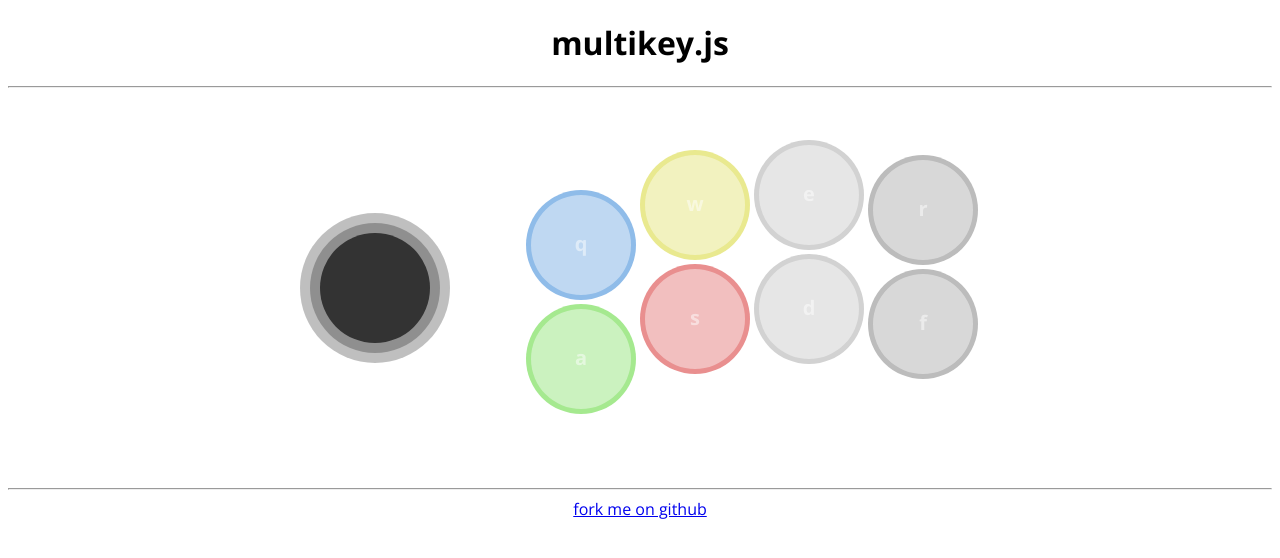
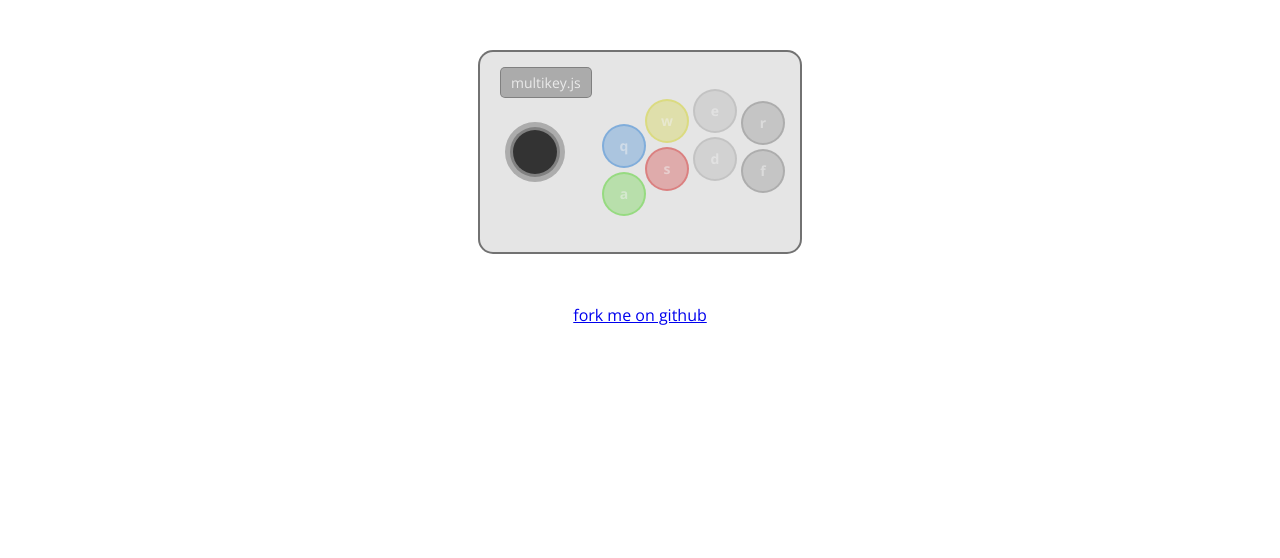
Before and after one commit to 32teeth/multikey.js, a plain HTML site: page index.html in a window 1280 px wide. Drawn offline with nearby package versions, Linux system fonts and the light colour scheme.

Commit message:
general updates to example

```diff
--- a/controller.js
+++ b/controller.js
@@ -40,40 +40,40 @@ function controller()
         switch(dir)
         {
           case 1://left
-            ball.style.left = "-20px";
-            ball.style.top = "20px";
+            ball.style.left = "-8px";
+            ball.style.top = "8px";
           break;
           case 2://up
-            ball.style.left = "20px";
-            ball.style.top = "-20px";
+            ball.style.left = "8px";
+            ball.style.top = "-8px";
           break;
           case 3://left up
-            ball.style.left = "-20px";
-            ball.style.top = "-20px";
+            ball.style.left = "-8px";
+            ball.style.top = "-8px";
           break;
           case 4://right
-            ball.style.left = "60px";
-            ball.style.top = "20px";
+            ball.style.left = "24px";
+            ball.style.top = "8px";
           break;
           case 6://right up
-            ball.style.left = "60px";
-            ball.style.top = "-20px";
+            ball.style.left = "24px";
+            ball.style.top = "-8px";
           break;
           case 8://down
-            ball.style.left = "20px";
-            ball.style.top = "60px";
+            ball.style.left = "8px";
+            ball.style.top = "24px";
           break;
           case 9://left down
-            ball.style.left = "-20px";
-            ball.style.top = "60px";
+            ball.style.left = "-8px";
+            ball.style.top = "24px";
           break;
           case 12://right down
-            ball.style.left = "60px";
-            ball.style.top = "60px";
+            ball.style.left = "24px";
+            ball.style.top = "24px";
           break;
           default:
-            ball.style.left = "20px";
-            ball.style.top = "20px";
+            ball.style.left = "8px";
+            ball.style.top = "8px";
           break;
 
         }
--- a/index.html
+++ b/index.html
@@ -10,9 +10,9 @@
 <link rel="stylesheet" href="styles.css" />
 </head>
 <body>
-<h1>multikey.js</h1>
-<hr>
+
 <section class="joystick">
+  <header>multikey.js</header>
   <div class="stick">
     <div class="shadow"></div>
     <div class="shaft"></div>
@@ -36,8 +36,8 @@
 
 <!--footer-->
 <footer>
-  <hr>
-  <a href="#">fork me on github</a>
+
+  <a href="#" class="btn">fork me on github</a>
 </footer>
 <script src="controller.js"></script>
 <script src="multikey.js"></script>
--- a/styles.css
+++ b/styles.css
@@ -6,72 +6,90 @@ body
 
 .joystick
 {
-  width:680px;
-  height:300px;
+  width:320px;
+  height:200px;
   display: block;
   position:relative;
   margin:50px auto;
+  border:solid 2px rgba(0,0,0,0.5);
+  border-radius:15px;
+  background: rgba(0,0,0,0.1);
+}
+
+header
+{
+  position:absolute;
+  top:15px;
+  left:20px;
+  padding:5px 10px;
+  border:solid 1px rgba(0,0,0,0.25);
+  border-radius:5px;
+  border-color:rgba(0,0,0,0.25);
+  background:rgba(0,0,0,0.25);
+  color:rgba(255,255,255,0.75);
+  font-size:14px;
 }
 
 .stick
 {
   border-radius:100%;
   background:rgba(0,0,0,0.25);
-  width:150px;
-  height:150px;
+  width:60px;
+  height:60px;
   position:relative;
-  top:75px;
+  top:70px;
+  left:25px;
 }
 
 .shadow
 {
   border-radius:100%;
   background:rgba(0,0,0,0.25);
-  width:130px;
-  height:130px;
+  width:50px;
+  height:50px;
   position:absolute;
-  left:10px;
-  top:10px;
+  left:5px;
+  top:5px;
 }
 
 .shaft
 {
   border-radius:100%;
   background:rgba(255,255,255,1);
-  width:40px;
-  height:40px;
+  width:16px;
+  height:16px;
   position:absolute;
-  left:55px;
-  top:55px;
+  left:22px;
+  top:22px;
 }
 
 .ball
 {
   border-radius:100%;
   background:rgba(51,51,51,1);
-  width:110px;
-  height:110px;
+  width:44px;
+  height:44px;
   position:absolute;
-  left:20px;
-  top:20px;
+  left:8px;
+  top:8px;
   transition: all ease-out 50ms;
 }
 
 .buttons
 {
   position:absolute;
-  right:0;
-  top:0;
   display:table;
+  left:115px;
+  top:35px;
 }
 
 .button
 {
-  border:solid 5px rgba(0,0,0,0.25);
+  border:solid 2px rgba(0,0,0,0.25);
   border-radius:100%;
   background:rgba(0,0,0,0.5);
-  width:100px;
-  height:100px;
+  width:40px;
+  height:40px;
   opacity: 0.5;
   transition: all ease-out 150ms;
   display:table-cell;
@@ -84,13 +102,13 @@ body
 {
   content:attr(id);
   display:block;
-  font-size:20px;
+  font-size:14px;
   color:rgba(255,255,255,0.5);
   font-weight:bold;
-  width:100px;
-  height:65px;
+  width:40px;
+  height:25px;
   text-align:center;
-  padding-top:35px;
+  padding-top:10px;
   transition: all ease-out 150ms;
 }
 
@@ -138,7 +156,8 @@ body
 
 .c1
 {
-  top:50px;
+  top:35px;
+  left:5px;
 }
 
 .c2
@@ -148,5 +167,5 @@ body
 
 .c4
 {
-  top:15px;
+  top:12px;
 }
```
